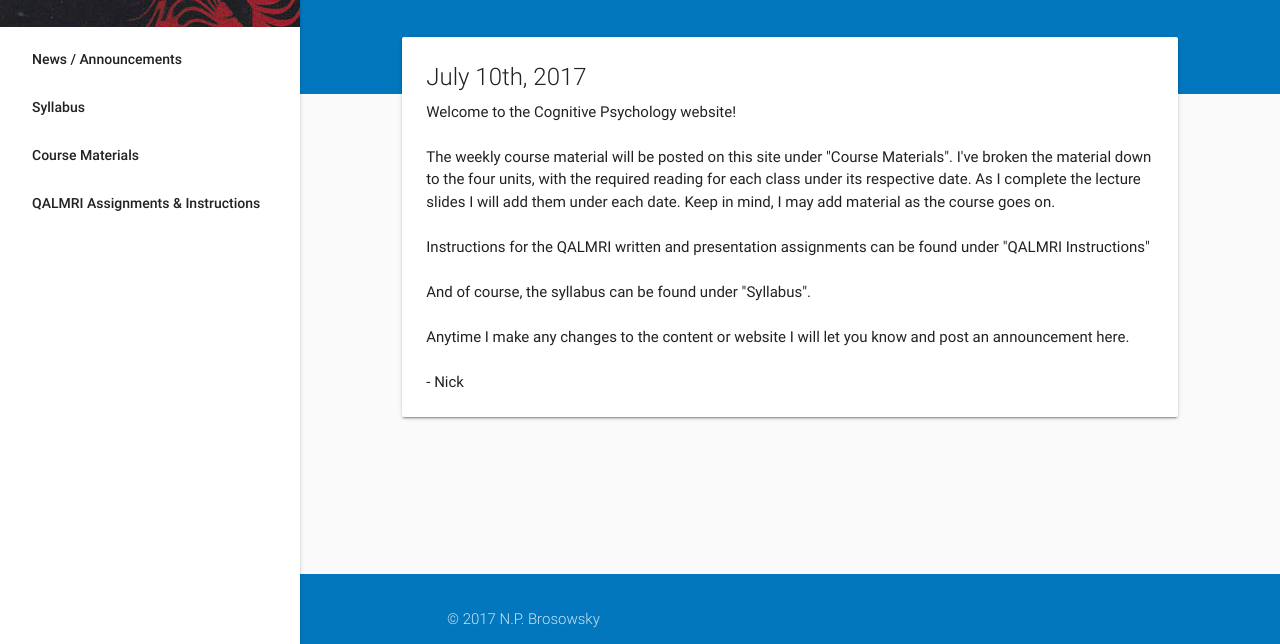
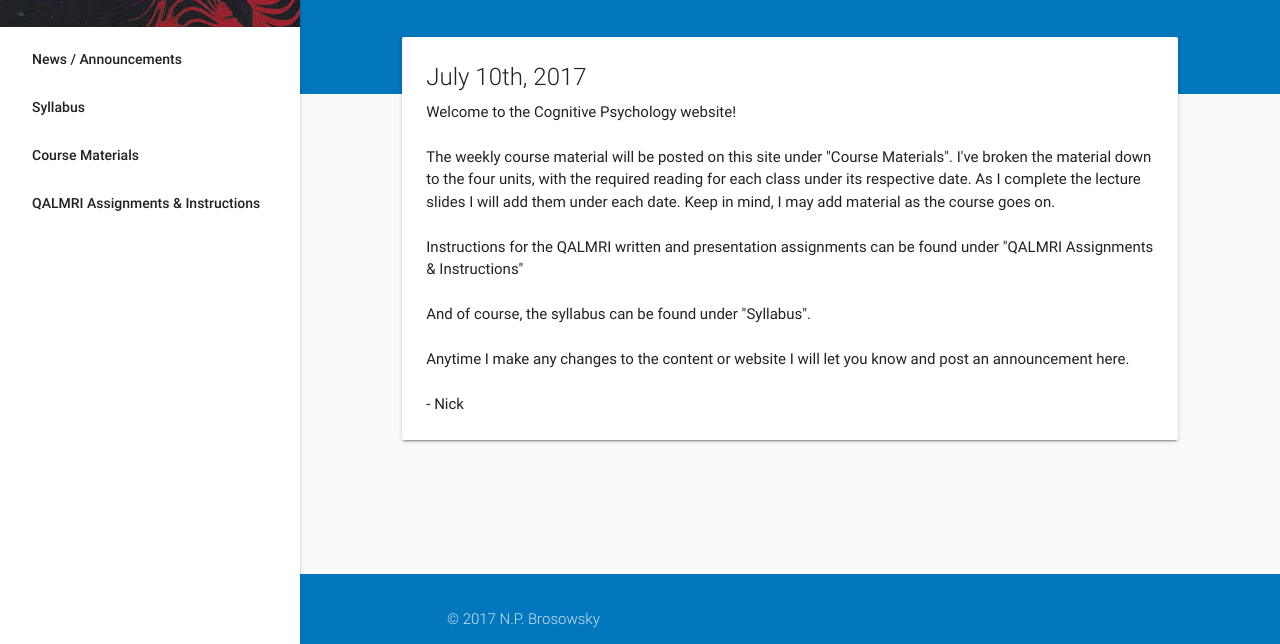
Before and after one commit to nbrosowsky/nbrosowsky.github.io, a plain HTML site: page courses/2017CognitivePsychology/index.html in a window 1280 px wide. Shown: the part 156-800 px from the top of the page. Drawn offline with nearby package versions, Linux system fonts and the light colour scheme.

Commit message:
fix typo

```diff
--- a/courses/2017CognitivePsychology/index.html
+++ b/courses/2017CognitivePsychology/index.html
@@ -77,7 +77,7 @@
                 </p>
                 <br />
                 <p>
-                  Instructions for the QALMRI written and presentation assignments can be found under "QALMRI Instructions"
+                  Instructions for the QALMRI written and presentation assignments can be found under "QALMRI Assignments &amp; Instructions"
                 </p>
                 <br />
                 <p>
```
